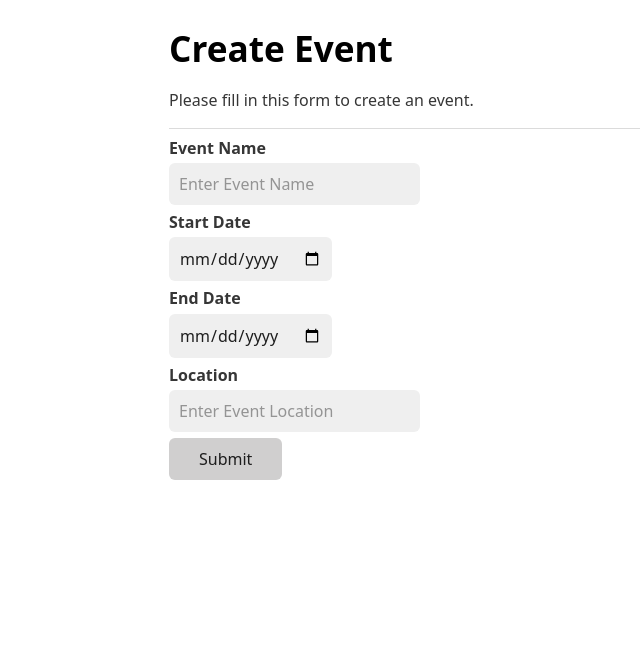
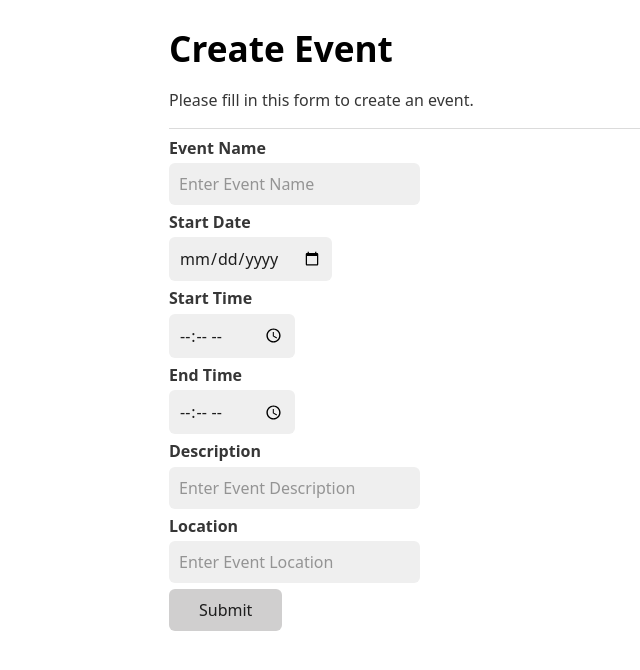
Before and after one commit to HikmetSimsir/CS-353, a PHP site: page /CreateEvent.php in a window 1280 px wide. Shown: the top 670 px of the page, without its empty margins (71-711 px from the left). Run offline with PHP 8.4, Linux system fonts and the light colour scheme.

Commit message:
events no longer have end date. instead, start time, end time, and description they have.

```diff
--- a/CreateEvent.php
+++ b/CreateEvent.php
@@ -20,14 +20,21 @@
         <label for="startdate"><b>Start Date</b></label>
         <input type="date" placeholder="Enter Event Start Date" name="startdate" required>
 
-        <label for="enddate"><b>End Date</b></label>
-        <input type="date" placeholder="Enter Event End Date" name="enddate" required>
+<!--        start time-->
+        <label for="starttime"><b>Start Time</b></label>
+        <input type="time" placeholder="Enter Event Start Time" name="starttime" required>
+
+<!--  end time-->
+        <label for="endtime"><b>End Time</b></label>
+        <input type="time" placeholder="Enter Event End Time" name="endtime" required>
+<!--        description-->
+        <label for="description"><b>Description</b></label>
+        <input type="text" placeholder="Enter Event Description" name="description" required>
+
 
 <!--        location-->
         <label for="location"><b>Location</b></label>
         <input type="text" placeholder="Enter Event Location" name="location" required>
-
-
         <input type="submit" value="Submit" name="submit">
     </div>
 </form>
@@ -45,17 +52,19 @@ if(isset($_POST['submit'])) {
     // get data from form
     $event_name = $_POST['eventname'];
     $start_date = $_POST['startdate'];
-    $end_date = $_POST['enddate'];
+    $start_time = $_POST['starttime'];
+    $end_time = $_POST['endtime'];
     $location = $_POST['location'];
+    $description = $_POST['description'];
 
     // connect to database
     $conn = getDatabaseConnection();
     if($conn->connect_error){
         die('Connection Failed : '.$conn->connect_error);
     }else{
-        $stmt = $conn->prepare("insert into event(event_name, start_date, end_date, location, creator_id)
-        values(?, ?, ?, ?, ?)");
-        $stmt->bind_param("ssssi", $event_name, $start_date, $end_date, $location, $user_id);
+        $stmt = $conn->prepare("insert into event(event_name, start_date, start_time, end_time, location, description, creator_id)
+        values(?, ?, ?, ?, ?, ?, ?)");
+        $stmt->bind_param("ssssssi", $event_name, $start_date, $start_time, $end_time, $location, $description, $user_id);
         $stmt->execute();
         echo "Event created successfully...";
         $stmt->close();
--- a/CreateTables.php
+++ b/CreateTables.php
@@ -392,8 +392,10 @@ $sql = "CREATE TABLE event (
                 event_id INT NOT NULL AUTO_INCREMENT,
                 event_name varchar(255),
                 start_date DATE,
-                end_date DATE,
+                start_time TIME,
+                end_time TIME,
                 location varchar(255),
+                description varchar(255),
                 creator_id INT NOT NULL,
                 PRIMARY KEY (event_id),
                 FOREIGN KEY (creator_id) REFERENCES user(user_id)
--- a/DisplayEvents.php
+++ b/DisplayEvents.php
@@ -23,7 +23,7 @@ if($results->num_rows > 0){
     echo "<h2>Events</h2>";
     echo "Here are the events you can participate in. Click on the event name to participate.<br>";
     echo "If you are the creator of an event, you can edit  it by clicking on the Edit button.<br><br>";
-    echo "<table><tr><th>Event Name</th><th>Start Date</th><th>End Date</th><th>Location</th><th>Creator Name</th><th>Participate/Edit</th></tr>";
+    echo "<table><tr><th>Event Name</th><th>Start Date</th><th>Start Time</th><th>Location</th><th>Description</th><th>Creator Name</th><th>Participate/Edit</th></tr>";
     while($row = $results->fetch_assoc()){
 
 
@@ -33,7 +33,8 @@ if($results->num_rows > 0){
 //        echo "<p>End Date: " . $row['end_date'] . "</p>";
 //        echo "<p>Location: " . $row['location'] . "</p>";
 
-        echo "<tr><td>" . $row['event_name'] . "</td><td>" . $row['start_date'] . "</td><td>" . $row['end_date'] . "</td><td>" . $row['location'] . "</td><td>";
+        echo "<tr><td>" . $row['event_name'] . "</td><td>" . $row['start_date'] . "</td><td>" . $row['start_time'] . "</td><td>" .
+            $row['location'] . "</td><td>" . $row['description'] . "</td><td>";
 
         // check if the user is the owner of the event
 
@@ -88,6 +89,7 @@ if ($_SERVER['REQUEST_METHOD'] === 'POST') {
 
     if (isset($_POST['participate_event_id'])) {
         $event_id = $_POST['participate_event_id'];
+        echo "participate event id: " . $event_id;
         $user_id = $userid;
 
         // connect to database
```
Also changed, not shown: EditEvent.php (+32 -10 lines).
